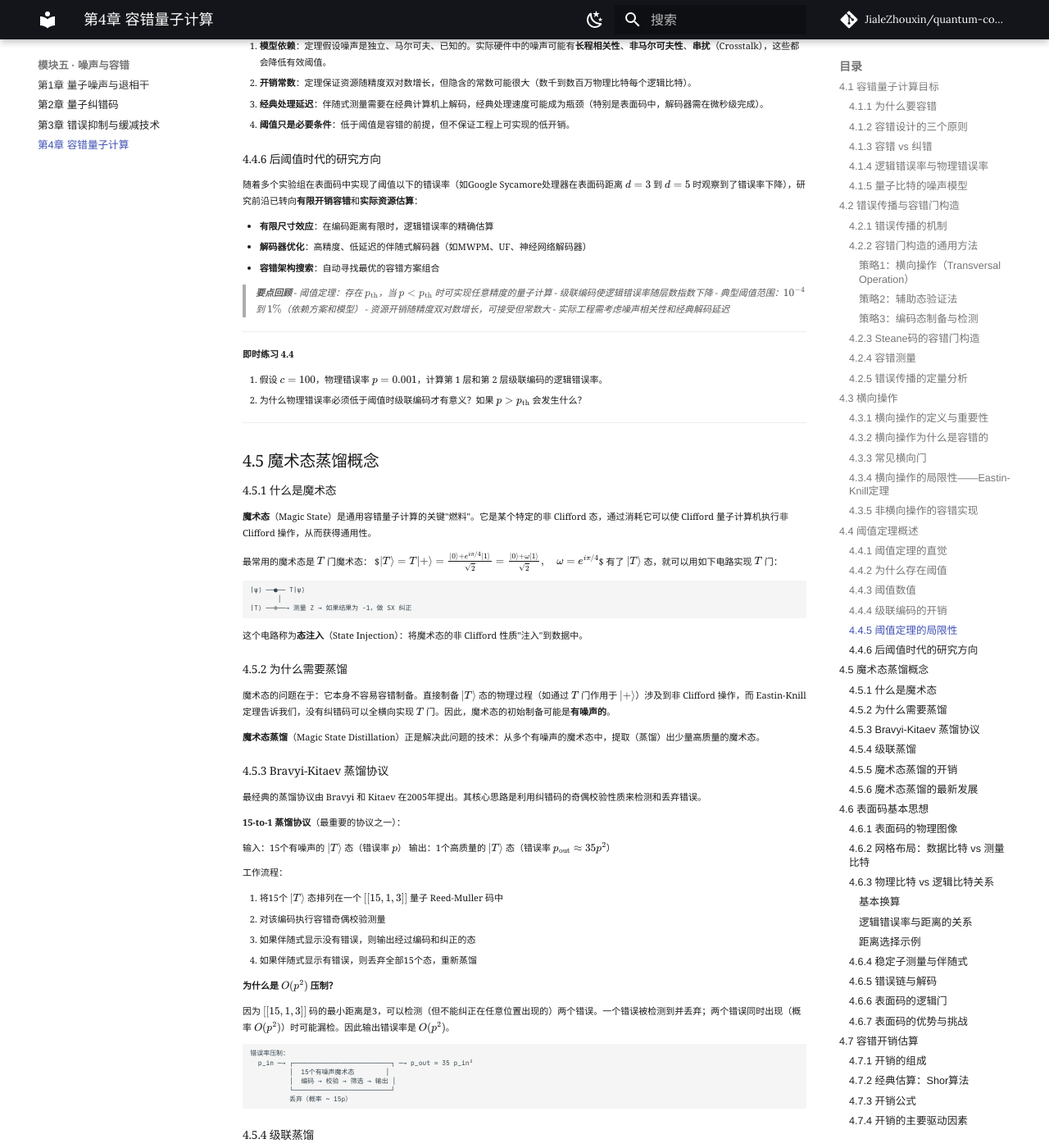
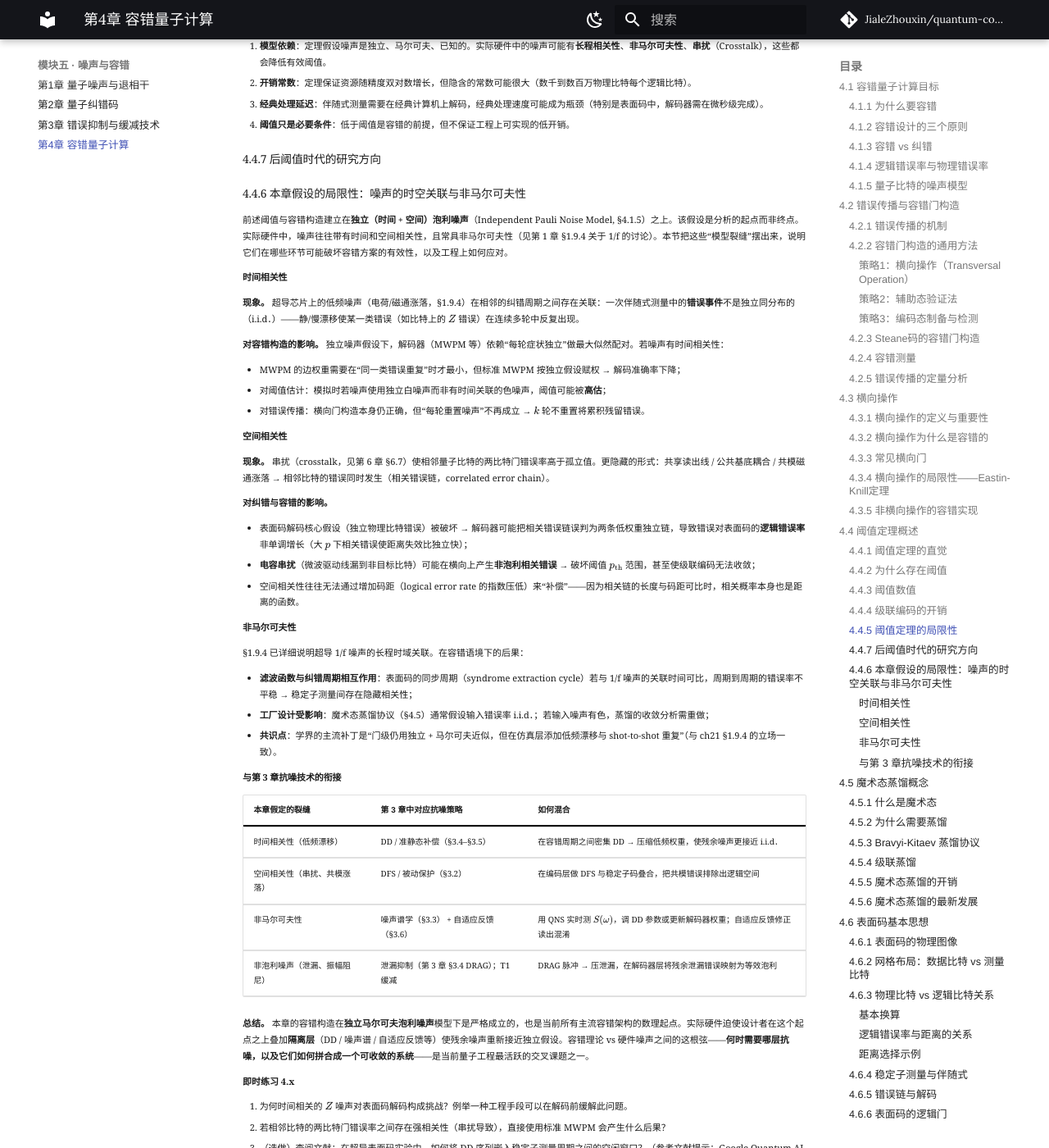
Before and after one commit to JialeZhouxin/quantum-computing-textbook, an MkDocs documentation site: the page built from docs/module-05-noise-correction-fault-tolerance/ch24-fault-tolerant-computation.md, in a window 1280 px wide and 1400 px high, scrolled down 6838 px. Shown: the whole window at 82% size. Built offline with MkDocs 1.6.1 and Material for MkDocs 9.7.7, drawn with Linux system fonts in a browser that asks for light colours; comment, search, counter and statistics services are not loaded; some of the changed text lies outside the part shown.

Commit message:
ch24 §4.4.6 新增噪声时空关联与非马尔可夫性局限讨论 以及四种限局与第3章抗噪技术的衔接。

```diff
--- a/docs/module-05-noise-correction-fault-tolerance/ch24-fault-tolerant-computation.md
+++ b/docs/module-05-noise-correction-fault-tolerance/ch24-fault-tolerant-computation.md
@@ -391,7 +391,68 @@ $$\text{物理比特数} = O\left(n^{\lceil \log_2(\log(1/\epsilon)/\log(1/(c p)
 3. **经典处理延迟**：伴随式测量需要在经典计算机上解码，经典处理速度可能成为瓶颈（特别是表面码中，解码器需在微秒级完成）。
 4. **阈值只是必要条件**：低于阈值是容错的前提，但不保证工程上可实现的低开销。
 
-### 4.4.6 后阈值时代的研究方向
+### 4.4.7 后阈值时代的研究方向
+
+### 4.4.6 本章假设的局限性：噪声的时空关联与非马尔可夫性
+
+前述阈值与容错构造建立在**独立（时间 + 空间）泡利噪声**（Independent Pauli Noise Model, §4.1.5）之上。该假设是分析的起点而非终点。实际硬件中，噪声往往带有时间和空间相关性，且常具非马尔可夫性（见第 1 章 §1.9.4 关于 1/f 的讨论）。本节把这些“模型裂缝”摆出来，说明它们在哪些环节可能破坏容错方案的有效性，以及工程上如何应对。
+
+#### 时间相关性
+
+**现象。** 超导芯片上的低频噪声（电荷/磁通涨落，§1.9.4）在相邻的纠错周期之间存在关联：一次伴随式测量中的**错误事件**不是独立同分布的（i.i.d．）——静/慢漂移使某一类错误（如比特上的 $Z$ 错误）在连续多轮中反复出现。
+
+**对容错构造的影响。** 独立噪声假设下，解码器（MWPM 等）依赖“每轮症状独立”做最大似然配对。若噪声有时间相关性：
+
+- MWPM 的边权重需要在“同一类错误重复”时才最小，但标准 MWPM 按独立假设赋权 → 解码准确率下降；
+- 对阈值估计：模拟时若噪声使用独立白噪声而非有时间关联的色噪声，阈值可能被**高估**；
+- 对错误传播：横向门构造本身仍正确，但“每轮重置噪声”不再成立 → $k$ 轮不重置将累积残留错误。
+
+#### 空间相关性
+
+**现象。** 串扰（crosstalk，见第 6 章 §6.7）使相邻量子比特的两比特门错误率高于孤立值。更隐藏的形式：共享读出线 / 公共基底耦合 / 共模磁通涨落 → 相邻比特的错误同时发生（相关错误链，correlated error chain）。
+
+**对纠错与容错的影响。**
+
+- 表面码解码核心假设（独立物理比特错误）被破坏 → 解码器可能把相关错误链误判为两条低权重独立链，导致错误对表面码的**逻辑错误率**非单调增长（大 $p$ 下相关错误使距离失效比独立快）；
+- **电容串扰**（微波驱动线漏到非目标比特）可能在横向上产生**非泡利相关错误** → 破坏阈值 $p_{\text{th}}$ 范围，甚至使级联编码无法收敛；
+- 空间相关性往往无法通过增加码距（logical error rate 的指数压低）来“补偿”——因为相关链的长度与码距可比时，相关概率本身也是距离的函数。
+
+#### 非马尔可夫性
+
+§1.9.4 已详细说明超导 1/f 噪声的长程时域关联。在容错语境下的后果：
+
+- **滤波函数与纠错周期相互作用**：表面码的同步周期（syndrome extraction cycle）若与 1/f 噪声的关联时间可比，周期到周期的错误率不平稳 → 稳定子测量间存在隐藏相关性；
+- **工厂设计受影响**：魔术态蒸馏协议（§4.5）通常假设输入错误率 i.i.d．；若输入噪声有色，蒸馏的收敛分析需重做；
+- **共识点**：学界的主流补丁是“门级仍用独立 + 马尔可夫近似，但在仿真层添加低频漂移与 shot‑to‑shot 重复”（与 ch21 §1.9.4 的立场一致）。
+
+#### 与第 3 章抗噪技术的衔接
+
+| 本章假定的裂缝 | 第 3 章中对应抗噪策略 | 如何混合 |
+|---|---|---|
+| 时间相关性（低频漂移） | DD / 准静态补偿（§3.4–§3.5） | 在容错周期之间密集 DD → 压缩低频权重，使残余噪声更接近 i.i.d． |
+| 空间相关性（串扰、共模涨落） | DFS / 被动保护（§3.2） | 在编码层做 DFS 与稳定子码叠合，把共模错误排除出逻辑空间 |
+| 非马尔可夫性 | 噪声谱学（§3.3） + 自适应反馈（§3.6） | 用 QNS 实时测 $S(\omega)$，调 DD 参数或更新解码器权重；自适应反馈修正读出混淆 |
+| 非泡利噪声（泄漏、振幅阻尼） | 泄漏抑制（第 3 章 §3.4 DRAG）；T1 缓减 | DRAG 脉冲 → 压泄漏，在解码器层将残余泄漏错误映射为等效泡利 |
+
+**总结。** 本章的容错构造在**独立马尔可夫泡利噪声**模型下是严格成立的，也是当前所有主流容错架构的数理起点。实际硬件迫使设计者在这个起点之上叠加**隔离层**（DD / 噪声谱 / 自适应反馈等）使残余噪声重新接近独立假设。容错理论 vs 硬件噪声之间的这根弦——**何时需要哪层抗噪，以及它们如何拼合成一个可收敛的系统**——是当前量子工程最活跃的交叉课题之一。
+
+**即时练习 4.x**
+
+1. 为何时间相关的 $Z$ 噪声对表面码解码构成挑战？例举一种工程手段可以在解码前缓解此问题。
+2. 若相邻比特的两比特门错误率之间存在强相关性（串扰导致），直接使用标准 MWPM 会产生什么后果？
+3. （选做）查阅文献：在超导表面码实验中，如何将 DD 序列嵌入稳定子测量周期之间的空闲窗口？（参考文献提示：Google Quantum AI, *Nature* 614, 676 (2023)）。
+
+---
+
+> **深读推荐：噪声相关性与容错**
+>
+> - **R. Raussendorf et al., *PRL* 98, 190504 (2007)** – 拓扑编码中噪声相关性的影响分析。
+> - **J. Preskill, *arXiv:1208.6528* (2012)** – “容错量子计算”讲义 §10.5–§10.6，噪音模型前提的细致讨论。
+> - **B. Khezri et al., *PRL* 120, 010502 (2018)** – 有色噪声对表面码逻辑错误率的影响。
+> - **J. M. Martinis, *npj Quantum Inf.* 4, 52 (2018)** – 从实验视角看相关性噪声对容错的影响。
+> - **E. Campbell, *Quantum* 3, 124 (2019)** – 带有色噪声的魔术态蒸馏收敛性分析。
+
+
 
 随着多个实验组在表面码中实现了阈值以下的错误率（如Google Sycamore处理器在表面码距离 $d=3$ 到 $d=5$ 时观察到了错误率下降），研究前沿已转向**有限开销容错**和**实际资源估算**：
 
```
